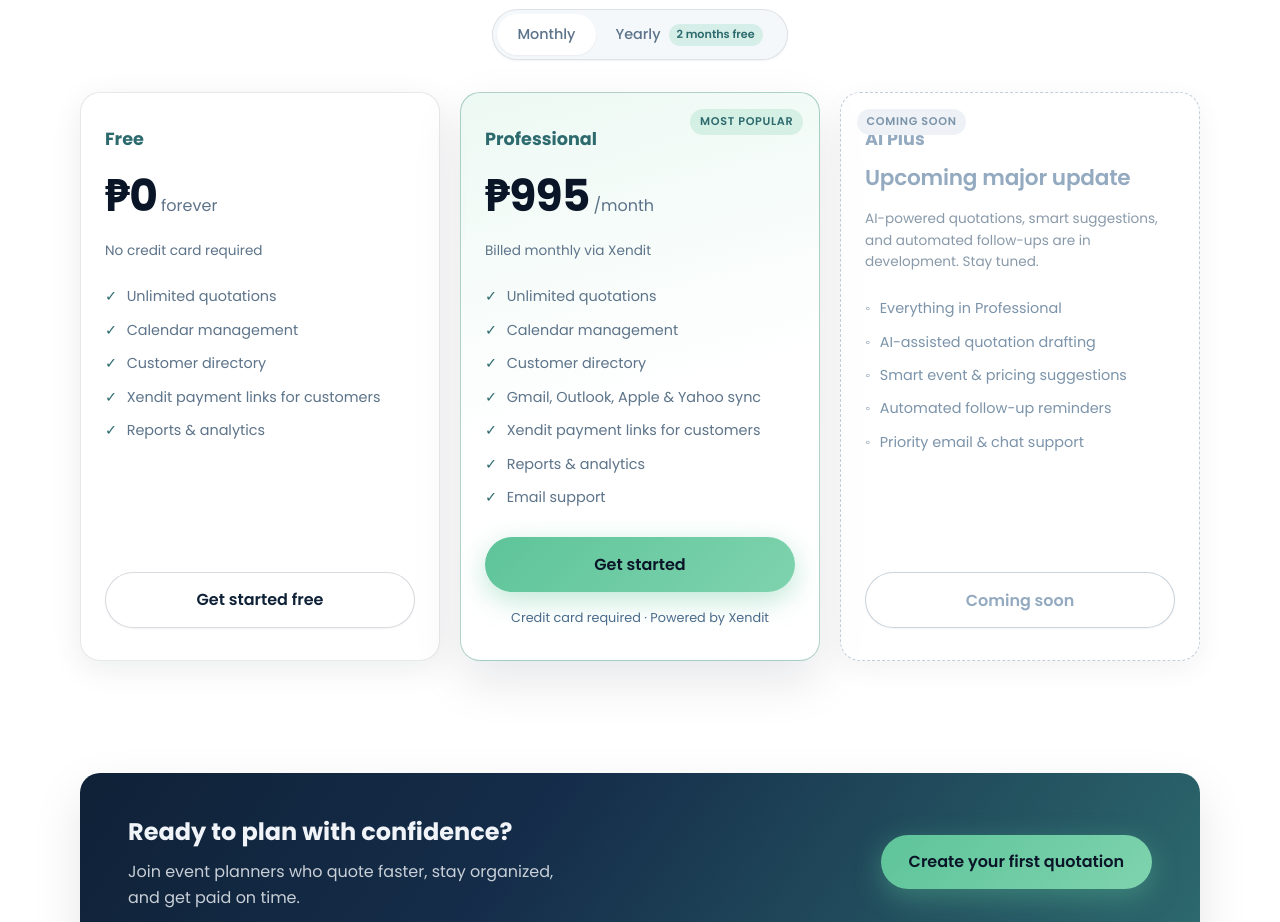
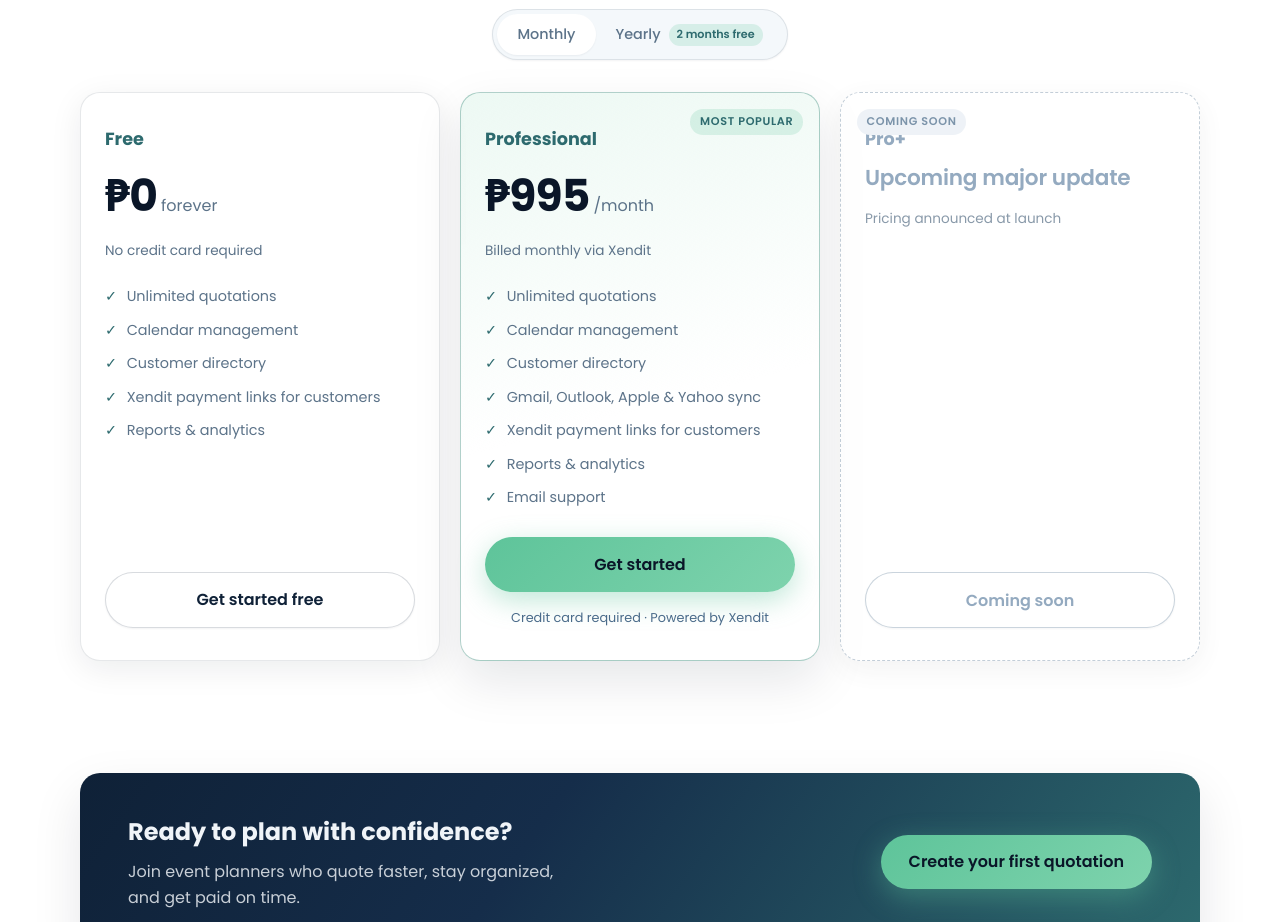
Before and after one commit to rpascual0812/planningwithyou-web, a React (Vite) app: page / in a window 1280 px wide. Shown: the part 3640-4562 px from the top of the page. Built offline with nearby package versions, Linux system fonts and the light colour scheme.

Commit message:
Hid all AI related information as requested by Google

```diff
--- a/src/components/Pricing.tsx
+++ b/src/components/Pricing.tsx
@@ -54,22 +54,24 @@ const paidTiers: PaidTier[] = [
   },
   {
     id: 'ai-plus',
-    name: 'AI Plus',
+    name: 'Pro+',
     comingSoon: true,
     monthly: {
       price: '₱1,999',
       note: 'Pricing announced at launch',
+      // note: 'AI-powered quotations, smart suggestions, and automated follow-ups are in development. Stay tuned.'
     },
     yearly: {
       price: '₱19,990',
       note: 'Pricing announced at launch',
+      // note: 'AI-powered quotations, smart suggestions, and automated follow-ups are in development. Stay tuned.'
     },
     features: [
-      'Everything in Professional',
-      'AI-assisted quotation drafting',
-      'Smart event & pricing suggestions',
-      'Automated follow-up reminders',
-      'Priority email & chat support',
+      // 'Everything in Professional',
+      // 'AI-assisted quotation drafting',
+      // 'Smart event & pricing suggestions',
+      // 'Automated follow-up reminders',
+      // 'Priority email & chat support',
     ],
     cta: 'Coming soon',
   },
@@ -158,8 +160,7 @@ export function Pricing() {
                       Upcoming major update
                     </p>
                     <p className="pricing__note">
-                      AI-powered quotations, smart suggestions, and automated
-                      follow-ups are in development. Stay tuned.
+                      {billing.note}
                     </p>
                   </>
                 ) : (
```
